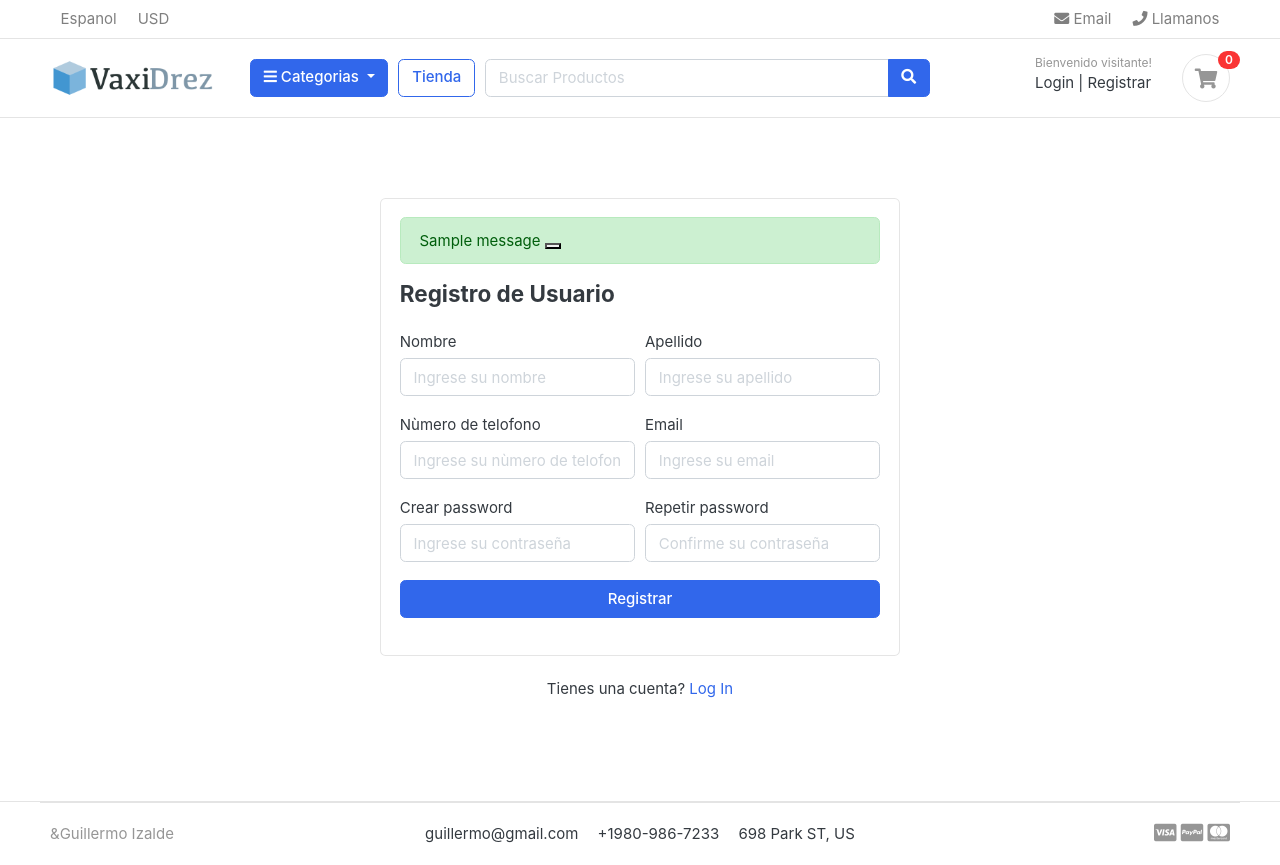
After one commit to Guillermoizalde/ecommerce-django, a Django app: page /accounts/register/ in a window 1280 px wide. The commit adds this page. Run offline with Django 5.2, Linux system fonts and the light colour scheme; tables that the repository leaves empty hold one stand-in row (values such as "Sample post"); one stand-in notice (Sample message) is shown; some web fonts are replaced.

Commit message:
Manejo de seguridad

```diff
--- /dev/null
+++ b/accounts/forms.py
@@ -0,0 +1,39 @@
+from django import forms
+from django.core.exceptions import ValidationError
+from .models import Account
+
+class RegistrationForm(forms.ModelForm):
+    password = forms.CharField(widget=forms.PasswordInput(attrs={
+        'placeholder': 'Ingrese su contraseña',
+        'class': 'form-control',
+    }))
+
+    confirm_password = forms.CharField(widget=forms.PasswordInput(attrs={
+        'placeholder': 'Confirme su contraseña',
+        'class': 'form-control',
+    }))
+    class Meta:
+        model = Account
+        fields = ['first_name', 'last_name', 'phone_number', 'email', 'password']
+
+
+    def __init__(self, *args, **kwargs):
+        super(RegistrationForm, self).__init__(*args, **kwargs)
+
+        self.fields['first_name'].widget.attrs['placeholder'] = 'Ingrese su nombre'
+        self.fields['last_name'].widget.attrs['placeholder'] = 'Ingrese su apellido'
+        self.fields['phone_number'].widget.attrs['placeholder'] = 'Ingrese su nùmero de telofono'
+        self.fields['email'].widget.attrs['placeholder'] = 'Ingrese su email'
+
+        for field in self.fields:
+            self.fields[field].widget.attrs['class'] = 'form-control'
+
+    def clean (self):
+        cleaned_data = super(RegistrationForm, self).clean()
+        password = cleaned_data.get('password')
+        confirm_password = cleaned_data.get('confirm_password')
+
+        if password != confirm_password:
+            raise forms.ValidationError(
+                "Las contraseñas no coinciden"
+            )
--- a/accounts/models.py
+++ b/accounts/models.py
@@ -4,18 +4,19 @@ from django.contrib.auth.models import AbstractBaseUser, BaseUserManager
 # Create your models here.
 
 class MyAccountManager(BaseUserManager):
-    def create_user(self, first_name, last_name, username, email, password=None):
+    def create_user(self, first_name, last_name, username, email, password=None, **extra_fields):
         if not email:
             raise ValueError("El usuario debe tener un email")
 
         if not username:
-            raise ValueError("El usuaruo debe tener un username")
+            raise ValueError("El usuario debe tener un username")
 
         user = self.model(
             email = self.normalize_email(email),
             username = username,
             first_name = first_name,
             last_name = last_name,
+            **extra_fields
 
         )
 
@@ -23,19 +24,28 @@ class MyAccountManager(BaseUserManager):
         user.save(using=self._db)
         return user
 
-    def create_superuser(self, first_name, last_name, email, username, password):
+    def create_superuser(self, email, password, **extra_fields):
+        extra_fields.setdefault('is_staff', True)
+        extra_fields.setdefault('is_superuser', True)
+        extra_fields.setdefault('is_active', True)
+        # Asigna valores por defecto si no se pasan
+        first_name = extra_fields.pop('first_name', 'Admin')
+        last_name = extra_fields.pop('last_name', 'User')
+        username = extra_fields.pop('username', email.split('@')[0])
+
         user = self.create_user(
-            email = self.normalize_email(email),
-            username = username,
-            password = password,
-            first_name = first_name,
-            last_name = last_name,
+            first_name=extra_fields,
+            last_name=extra_fields,
+            username=extra_fields,
+            email=email,
+            password=password,
+            **extra_fields
         )
 
         user.is_admin = True
         user.is_active = True
         user.is_staff = True
-        user.issuperadmin = True
+        user.is_superadmin = True
         user.save(using=self._db)
         return user
 
@@ -53,6 +63,7 @@ class Account(AbstractBaseUser):
     is_staff = models.BooleanField(default=False)
     is_active = models.BooleanField(default=False)
     is_superadmin = models.BooleanField(default=False)
+    is_superuser = models.BooleanField(default=False)
 
     USERNAME_FIELD = "email"
 
--- /dev/null
+++ b/accounts/urls.py
@@ -0,0 +1,8 @@
+from django.urls import path
+from . import views
+
+urlpatterns = [
+    path('register/', views.register, name='register'),
+    path('login/', views.login, name='login'),
+    path('logout/', views.logout, name='logout'),
+]
--- a/accounts/views.py
+++ b/accounts/views.py
@@ -1,3 +1,59 @@
-from django.shortcuts import render
+from django.shortcuts import render, redirect
+from django.contrib import messages, auth
+from django.contrib.auth.decorators import login_required
+from .forms import RegistrationForm
+from .models import Account
 
 # Create your views here.
+def register(request):
+    form = RegistrationForm()
+    if request.method == 'POST':
+        form = RegistrationForm(request.POST or None)
+        if form.is_valid():
+            first_name = form.cleaned_data['first_name']
+            last_name = form.cleaned_data['last_name']
+            phone_number = form.cleaned_data['phone_number']
+            email = form.cleaned_data['email']
+            password = form.cleaned_data['password']
+
+            username = email.split('@')[0]
+
+
+            user = Account.objects.create_user(first_name=first_name, last_name=last_name, email=email, username=username, password=password)
+            user.phone_number = phone_number
+            user.save()
+            messages.success(request, 'Usuario Registrado Correctamente.')
+            return redirect('register')
+
+
+
+    context = {
+        'form': form
+    }
+
+    return render(request, 'accounts/register.html', context)
+
+def login(request):
+    if request.method == 'POST':
+        email = request.POST['email']
+        password = request.POST['password']
+
+        user = auth.authenticate(email=email, password=password)
+
+        if user is not None:
+            auth.login(request, user)
+            messages.success(request, 'Has iniciado sesión correctamente.')
+            return redirect('home')
+        else:
+            messages.error(request, 'Las credenciales no son correctas.')
+            return redirect('login')
+
+    return render(request, 'accounts/login.html')
+
+@login_required(login_url='login')
+def logout(request):
+    auth.logout(request)
+    messages.success(request, 'Has cerrado sesión correctamente.')
+    return redirect('login')
+
+    return
--- a/ecommerce/settings.py
+++ b/ecommerce/settings.py
@@ -134,6 +134,11 @@ STATICFILES_DIRS =  [
 MEDIA_URL = '/media/'
 MEDIA_ROOT = os.path.join(BASE_DIR, 'media')
 
+from django.contrib.messages import constants as messages
+MESSAGE_TAGS = {
+    messages.ERROR: 'danger',
+}
+
 # Default primary key field type
 # https://docs.djangoproject.com/en/5.2/ref/settings/#default-auto-field
 
--- a/ecommerce/urls.py
+++ b/ecommerce/urls.py
@@ -26,6 +26,7 @@ urlpatterns = [
     path("", views.home, name="home"),
     path('store/', include('store.urls')),
     path('cart/', include('carts.urls')),
+    path('accounts/', include('accounts.urls')),
 
 ] + static(settings.MEDIA_URL, document_root=settings.MEDIA_ROOT)
 
--- /dev/null
+++ b/templates/accounts/register.html
@@ -0,0 +1,64 @@
+{% extends 'base.html' %}
+
+{% block content %}
+
+<!-- ========================= SECTION CONTENT ========================= -->
+<section class="section-content padding-y">
+
+    <!-- ============================ COMPONENT REGISTER   ================================= -->
+        <div class="card mx-auto" style="max-width:520px; margin-top:40px;">
+          <article class="card-body">
+            {%include 'includes/alerts.html'%}
+            <header class="mb-4"><h4 class="card-title">Registro de Usuario</h4></header>
+            <form action="{% url 'register' %}" method="POST">
+                {% csrf_token %}
+
+                    <div class="form-row">
+                        <div class="col form-group">
+                            <label>Nombre</label>
+                              {{form.first_name}}
+                        </div> <!-- form-group end.// -->
+                        <div class="col form-group">
+                            <label>Apellido</label>
+                              {{form.last_name}}
+                        </div> <!-- form-group end.// -->
+                    </div> <!-- form-row end.// -->
+                    <div class="form-row">
+                        <div class="col form-group">
+                            <label>Nùmero de telofono</label>
+                              {{form.phone_number}}
+                        </div> <!-- form-group end.// -->
+                        <div class="col form-group">
+                            <label>Email</label>
+                              {{form.email}}
+                        </div> <!-- form-group end.// -->
+                    </div> <!-- form-row end.// -->
+                    <div class="form-row">
+                        <div class="form-group col-md-6">
+                            <label>Crear password</label>
+                            {{form.password}}
+                        </div> <!-- form-group end.// -->
+                        <div class="form-group col-md-6">
+                            <label>Repetir password</label>
+                            {{form.confirm_password}}
+                        </div> <!-- form-group end.// -->
+                    </div>
+                    <div class="form-group">
+                        <button type="submit" class="btn btn-primary btn-block"> Registrar  </button>
+                    </div> <!-- form-group// -->
+
+                    {{form.email.errors}}
+                    {{form.non_field_errors}}
+
+                </form>
+            </article><!-- card-body.// -->
+        </div> <!-- card .// -->
+        <p class="text-center mt-4">Tienes una cuenta? <a href="">Log In</a></p>
+        <br><br>
+    <!-- ============================ COMPONENT REGISTER  END.// ================================= -->
+
+
+    </section>
+    <!-- ========================= SECTION CONTENT END// ========================= -->
+
+{% endblock %}
--- a/templates/base.html
+++ b/templates/base.html
@@ -36,6 +36,10 @@
 $(document).ready(function() {
 	// jQuery code
 
+    setTimeout(function() {
+    $('message').fadeOut('slow');
+}, 4000);
+
 });
 // jquery end
 </script>
--- /dev/null
+++ b/templates/includes/alerts.html
@@ -0,0 +1,16 @@
+{% if messages %}
+
+        <div id="message" class="cotainer">
+
+            {% for message in messages %}
+
+        <div {%if message.tags%} class="alert alert-{{ message.tags }}" {%endif%} role="alert">
+            {%if message.level == DEFAULT_MESSAGE_LEVELS.ERROR%} Importante: {% endif %}
+            {{ message }}
+            <button type="button" class="btn-close" data-bs-dismiss="alert" aria-label="Close"></button>
+        </div>
+
+            {% endfor %}
+        </div>
+
+{% endif %}
--- a/templates/includes/navbar.html
+++ b/templates/includes/navbar.html
@@ -65,13 +65,25 @@
 	</div> <!-- col.// -->
 	<div class="col-lg-3 col-sm-6 col-8 order-2 order-lg-3">
 				<div class="d-flex justify-content-end mb-3 mb-lg-0">
+
+					{% if user.id is None %}
 					<div class="widget-header">
 						<small class="title text-muted">Bienvenido visitante!</small>
 						<div>
-							<a href="./signin.html">Login</a> <span class="dark-transp"> | </span>
-							<a href="./register.html"> Registrar</a>
+							<a href="{% url 'login'%}">Login</a> <span class="dark-transp"> | </span>
+							<a href="{% url 'register'%}"> Registrar</a>
 						</div>
 					</div>
+					{% else %}
+					<div class="widget-header">
+						<small class="title text-muted">Bienvenido {{ user.first_name }}!</small>
+						<div>
+							<a href="#">Dashboard</a> <span class="dark-transp"> | </span>
+							<a href="{% url 'logout'%}"> Cerrar sesiòn</a>
+						</div>
+					</div>
+					{% endif %}
+
 					<a href="{%url 'cart'%}" class="widget-header pl-3 ml-3">
 						<div class="icon icon-sm rounded-circle border"><i class="fa fa-shopping-cart"></i></div>
 						<span class="badge badge-pill badge-danger notify">{{cart_count}}</span>
```
Also changed, not shown: templates/accounts/login.html (added, +42 -0 lines), accounts/migrations/0002_account_s_superuser.py (added), accounts/migrations/0003_rename_s_superuser_account_is_superuser.py (added).
